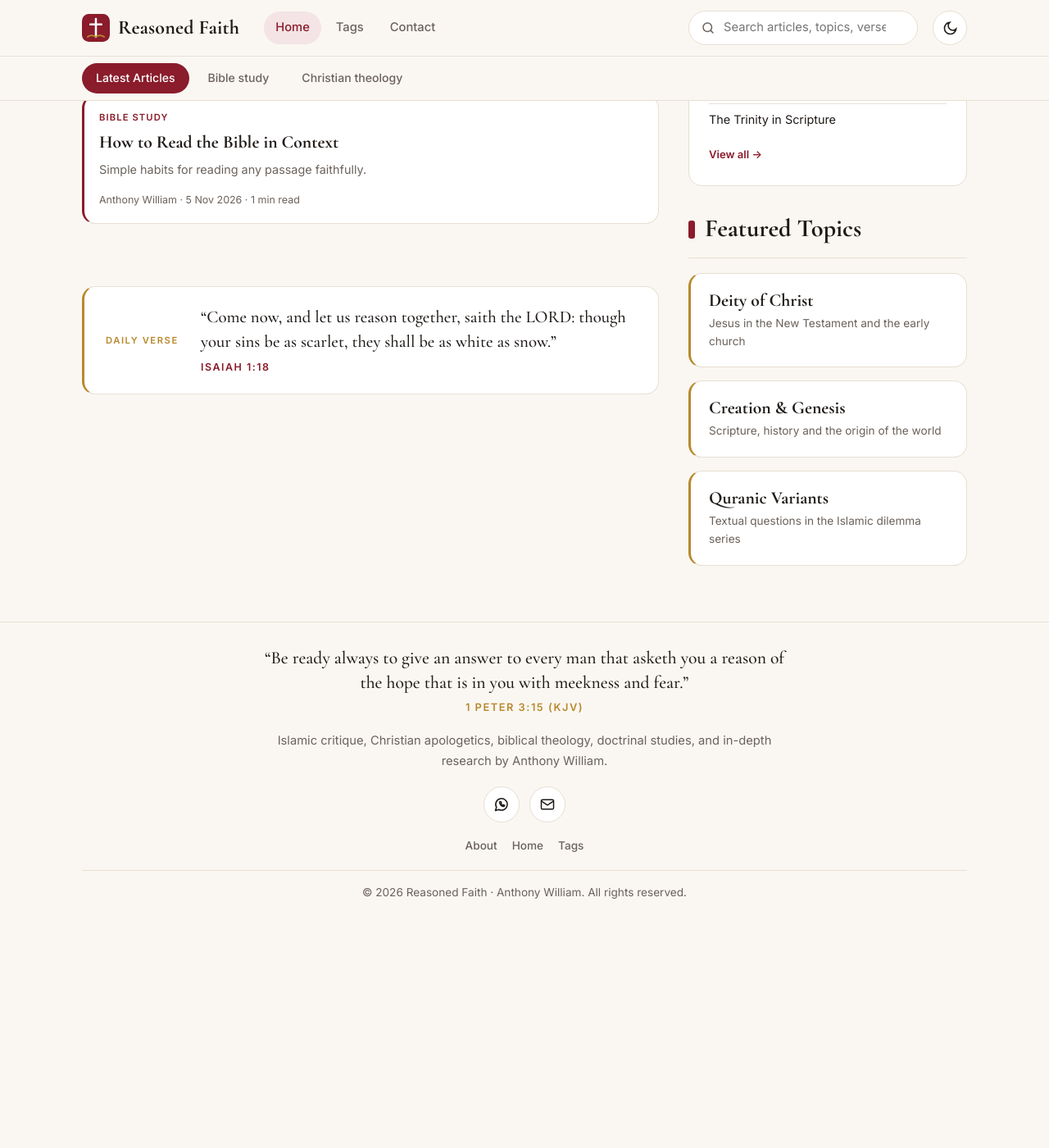
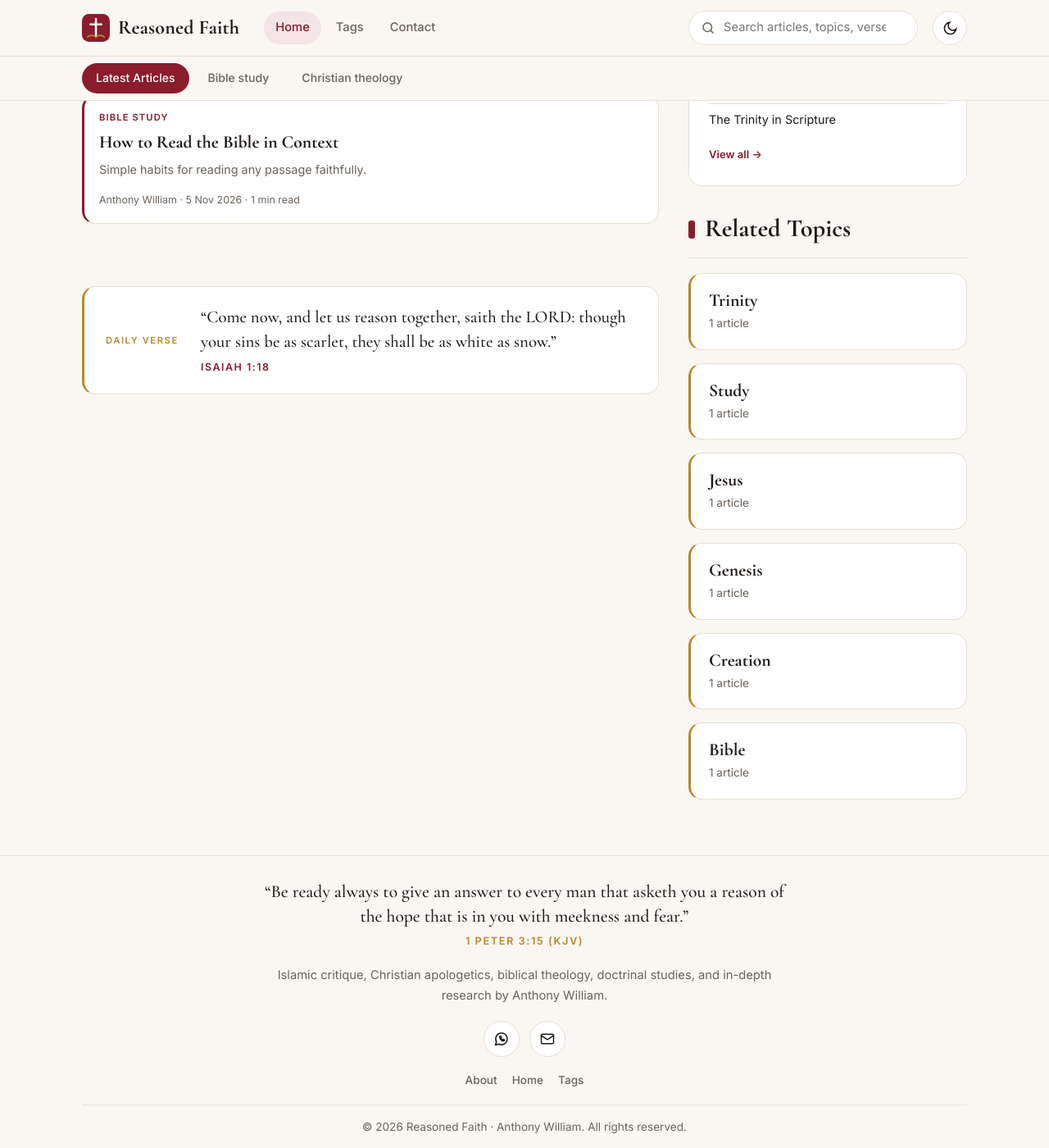
Before and after one commit to Reasoned-faith/reasoned-faith.github.io, a Jekyll site: the page built from index.html, in a window 1280 px wide and 1400 px high, scrolled down 416 px. Shown: the whole window at 82% size. Built offline with Jekyll 4.4.1, drawn with Linux system fonts in a browser that asks for light colours; before the commit the page ends 1544 px from its top, so only the background shows below that.

Commit message:
Update index.html

```diff
--- a/index.html
+++ b/index.html
@@ -59,11 +59,28 @@ title: Home
 </section>
 
 <section id="topics">
-  <div class="sec-head"><h2>Featured Topics</h2></div>
+  <div class="sec-head"><h2>Related Topics</h2></div>
   <div class="topics">
-  {% for t in site.data.topics limit: 3 %}
+  {%- assign alltags = "" -%}
+  {%- for p in arts -%}{%- for t in p.tags -%}{%- assign alltags = alltags | append: t | append: "," -%}{%- endfor -%}{%- endfor -%}
+  {%- assign utags = alltags | split: "," | uniq -%}
+  {%- assign ranked = "" -%}
+  {%- for t in utags -%}
+    {%- assign n = arts | where_exp: "a", "a.tags contains t" | size -%}
+    {%- assign key = "000" | append: n | slice: -3, 3 -%}
+    {%- assign ranked = ranked | append: key | append: "|" | append: t | append: "," -%}
+  {%- endfor -%}
+  {%- assign rlist = ranked | split: "," | sort | reverse -%}
+  {%- for r in rlist limit: 6 -%}
+    {%- assign parts = r | split: "|" -%}
+    {%- assign tname = parts[1] -%}
+    {%- assign cnt = parts[0] | plus: 0 -%}
+    <a href="#" class="topic" data-q="{{ tname | downcase | escape }}"><b>{{ tname }}</b><span>{{ cnt }} article{% if cnt != 1 %}s{% endif %}</span></a>
+  {%- else -%}
+    {%- for t in site.data.topics limit: 3 -%}
     <a href="#" class="topic" data-q="{{ t.query }}"><b>{{ t.title }}</b><span>{{ t.description }}</span></a>
-  {% endfor %}
+    {%- endfor -%}
+  {%- endfor -%}
   </div>
 </section>
 </aside></div>
```
